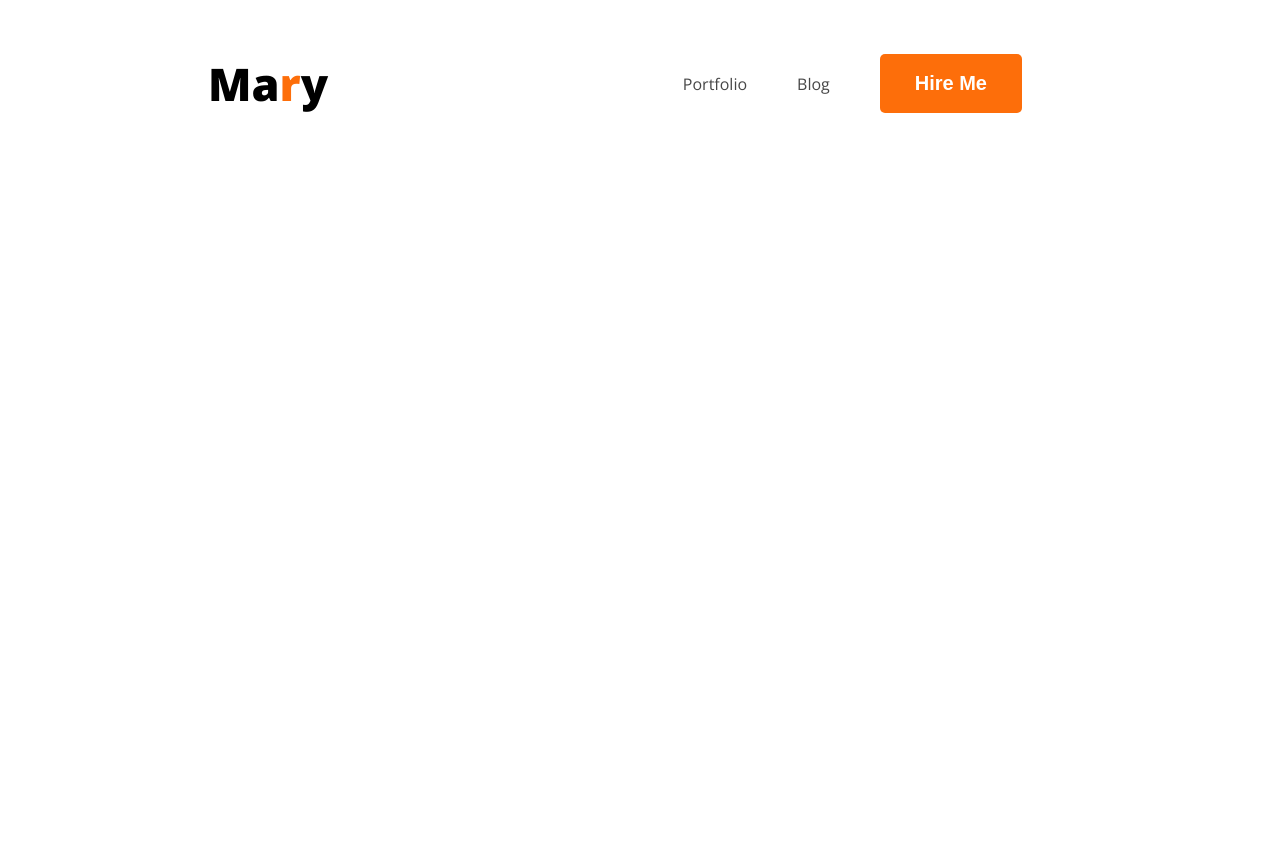
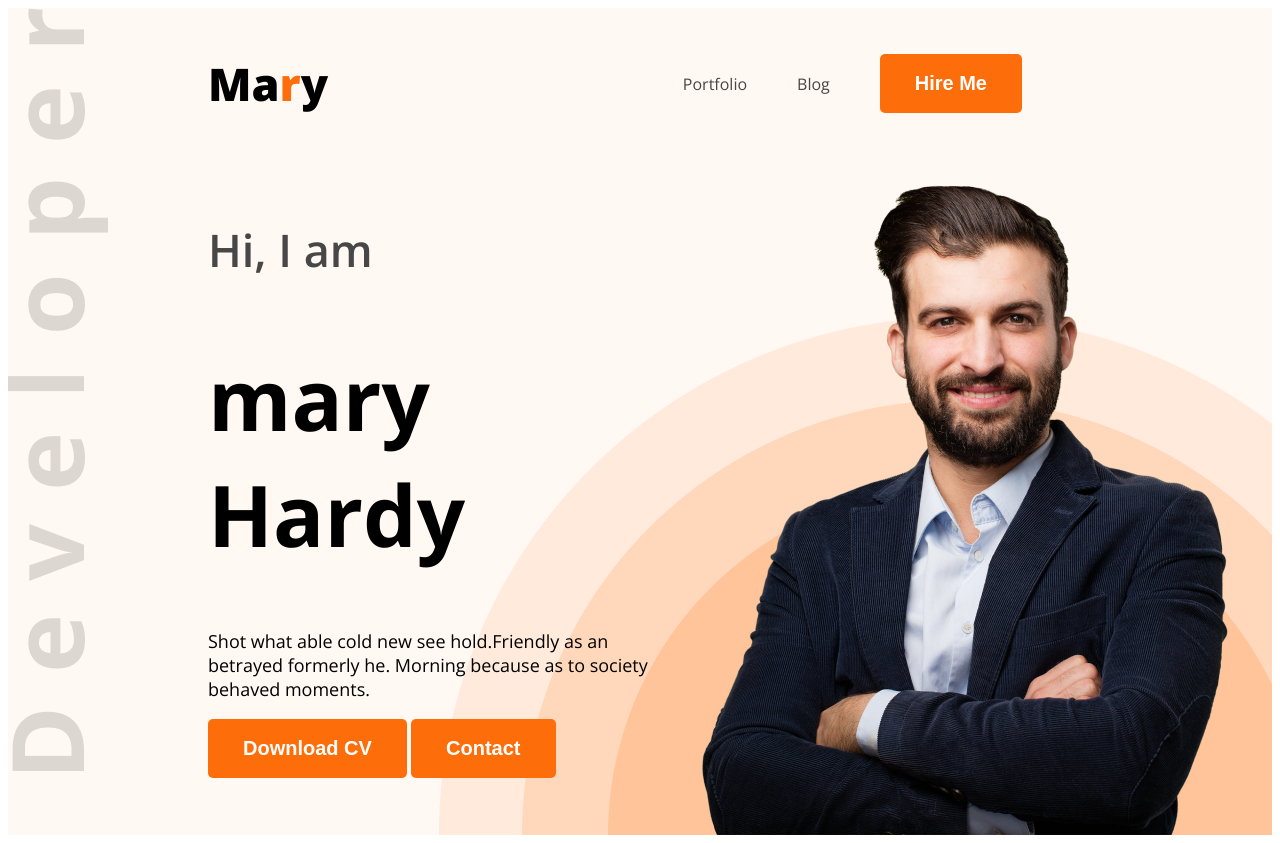
Before and after one commit to Codelifo/web-portfolio, a plain HTML site: page index.html in a window 1280 px wide. Before the commit the page ends 800 px from the top, so only its background shows below. Drawn offline with nearby package versions, Linux system fonts and the light colour scheme.

Commit message:
complate a header section.

```diff
--- a/index.html
+++ b/index.html
@@ -10,7 +10,7 @@
     <link rel="stylesheet" href="style.css">
 </head>
 <body class="open-sans">
-    <header>
+    <header class="header">
         <nav>
             <h3 class="nav_title">Ma<span class="text_primary">r</span>y</h3>
             <ul>
@@ -19,6 +19,17 @@
                 <li><a href=""><button class="btn_primary">Hire Me</button></a></li>
             </ul>
         </nav>
+        <div class="banner">
+            <div class="banner_content">
+                <h4 class="banner_greetings dark_2">Hi, I am</h4>
+                <h1 class="banner_title">mary Hardy</h1>
+                <p class="banner_description ">Shot what able cold new see hold.Friendly as an betrayed formerly he. Morning because as to society behaved moments.</p>
+                <button class="btn_primary">Download CV</button>
+                <button class="btn_primary">Contact</button>
+            </div>
+            <img class="banner_profile_pic" src="./images/hardy.png" alt="">
+
+        </div>
     </header>
     <main>
 
--- a/style.css
+++ b/style.css
@@ -24,12 +24,24 @@
     border-radius: 5px;
     border: none;
 }
+
+/* header styles start */
+.header{
+    background-image: url(./images/developer.png), url(./images/header_bg.png);
+    background-repeat: no-repeat;
+    background-position:top left, bottom right;
+    min-width: 1200px;
+    background-color: #FFF8F3;
+
+}
+
+
 /* nav styles start  */
 nav{
     display: flex;
     align-items: center;
     justify-content: space-between;
-    margin: 0 200px;
+    margin: 0  200px;
 }
 
 nav ul{
@@ -51,3 +63,28 @@ nav ul li{
 nav li a {
     text-decoration: none;
 }
+
+/* banner styles start */
+
+/* banner styles end */
+.banner{
+    display: flex;
+    justify-content: space-between;
+    margin: 0 35px 0 200px;
+}
+.banner_content{
+    max-width: 580px;
+
+}
+.banner_greetings{
+    font-size: 45px;
+    font-weight: 600;
+}
+.banner_title{
+    font-weight: bold;
+    font-size: 85px;
+}
+.banner_description{
+    font-size: 18px;
+    font-weight: 400;
+}
```
Also changed, not shown: images/developer.png (added), images/hardy.png (added), images/header_bg.png (added), images/icons/facebook.png (added), images/icons/insta.png (added), images/icons/js.png (added), images/icons/mongo.png (added), images/icons/nodejs.png (added), images/icons/react.png (added), images/icons/twitter.png (added).
